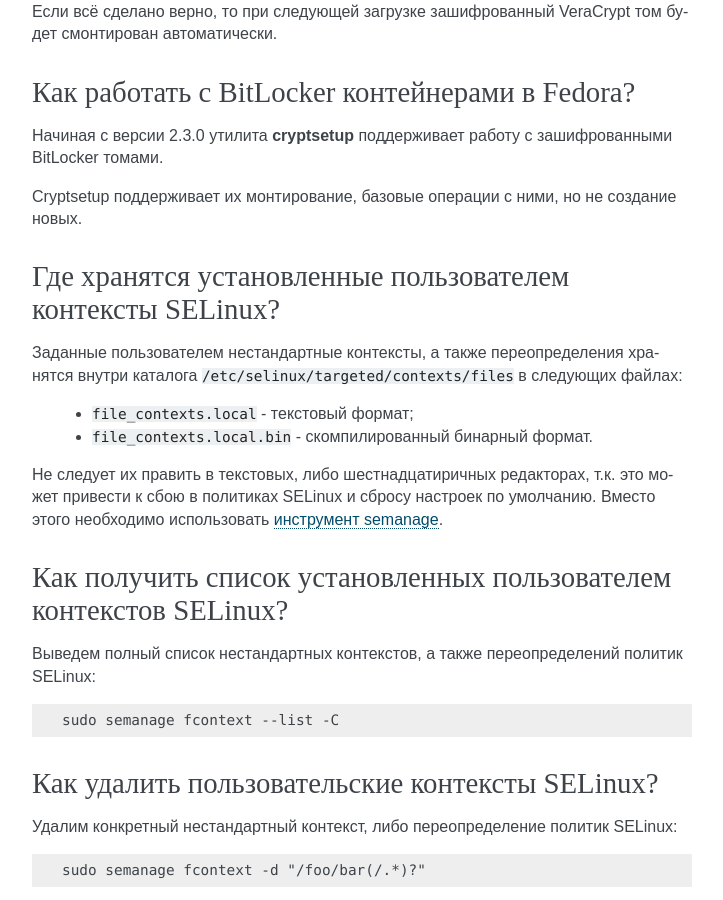
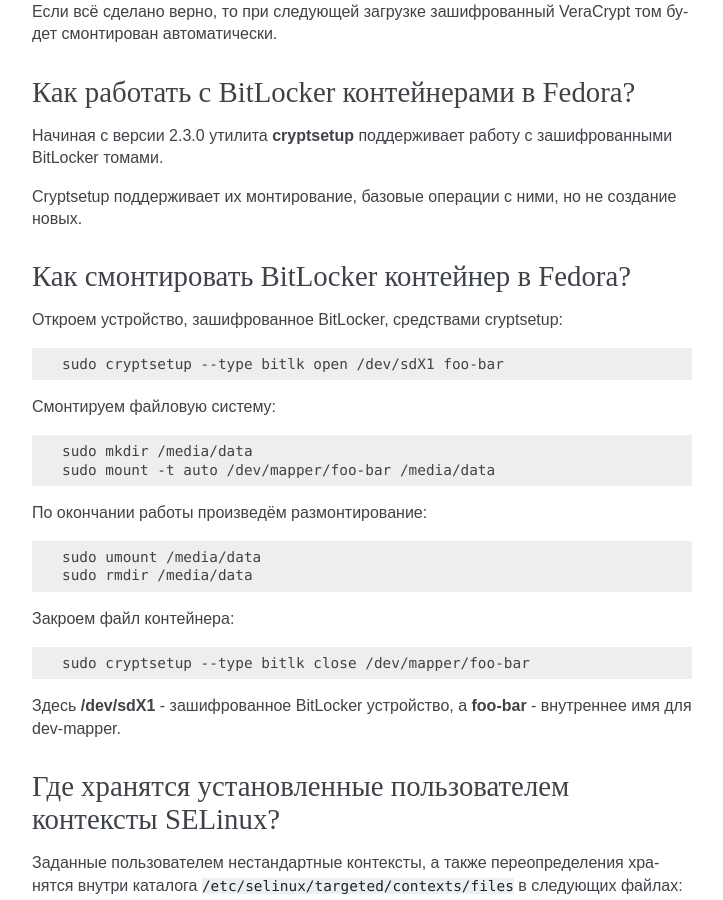
Before and after one commit to RussianFedora/FAQ, a Sphinx documentation site: the page built from source/security.rst, in a window 1280 px wide and 900 px high, scrolled down 27867 px. Shown: the whole window, without its empty margins (388-1111 px from the left). Built offline with Sphinx 7.4.7, drawn with Linux system fonts in a browser that asks for light colours; some of the changed text lies outside the part shown.

Commit message:
Added question about mounting BitLocker volumes.

```diff
--- a/source/security.rst
+++ b/source/security.rst
@@ -1602,6 +1602,40 @@
 
 Cryptsetup поддерживает их монтирование, базовые операции с ними, но не создание новых.
 
+.. index:: encryption, cryptsetup, bitlocker, mount
+.. _bitlocker-mount:
+
+Как смонтировать BitLocker контейнер в Fedora?
+==================================================
+
+Откроем устройство, зашифрованное BitLocker, средствами cryptsetup:
+
+.. code-block:: text
+
+    sudo cryptsetup --type bitlk open /dev/sdX1 foo-bar
+
+Смонтируем файловую систему:
+
+.. code-block:: text
+
+    sudo mkdir /media/data
+    sudo mount -t auto /dev/mapper/foo-bar /media/data
+
+По окончании работы произведём размонтирование:
+
+.. code-block:: text
+
+    sudo umount /media/data
+    sudo rmdir /media/data
+
+Закроем файл контейнера:
+
+.. code-block:: text
+
+    sudo cryptsetup --type bitlk close /dev/mapper/foo-bar
+
+Здесь **/dev/sdX1** - зашифрованное BitLocker устройство, а **foo-bar** - внутреннее имя для dev-mapper.
+
 .. index:: selinux, context, storage
 .. _selinux-local-storage:
 
```
